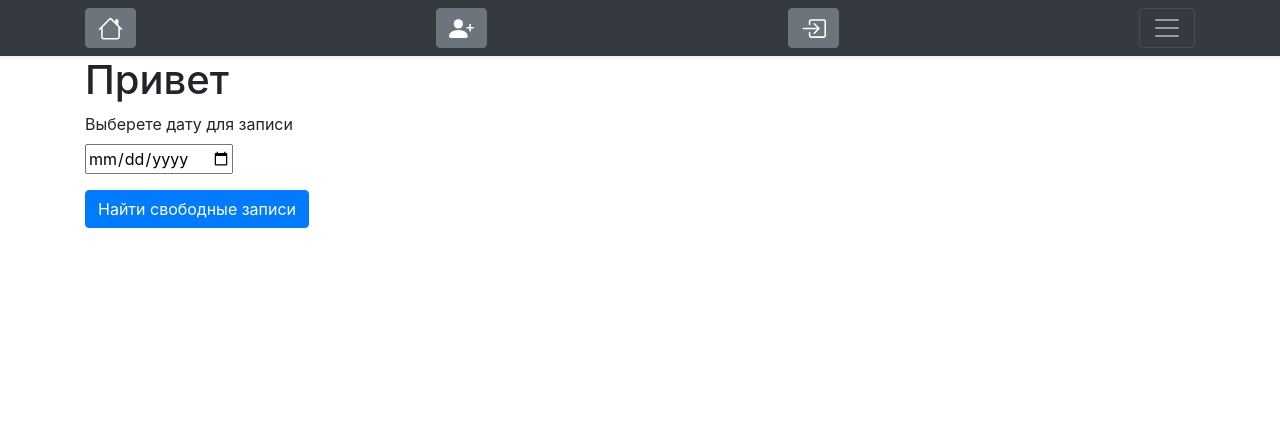
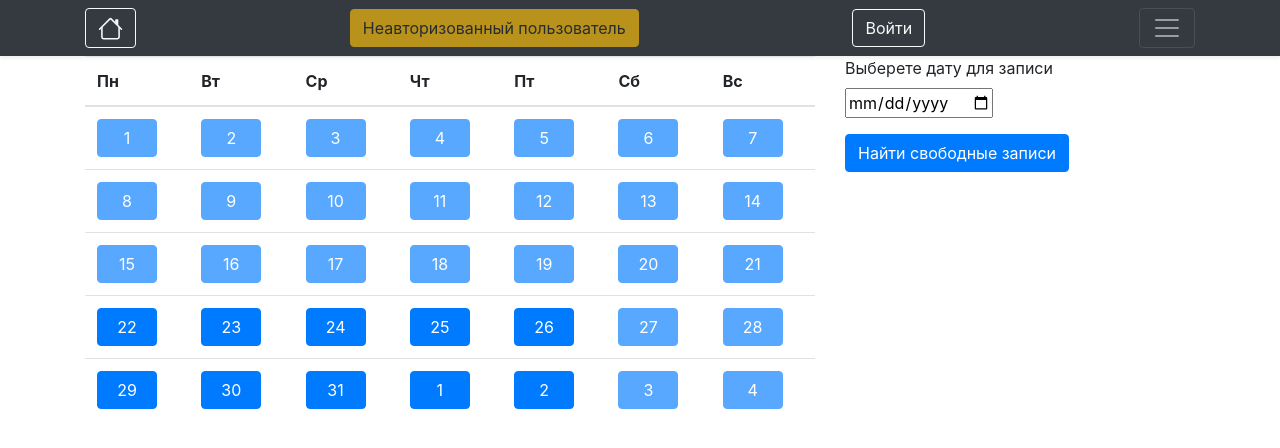
Before and after one commit to Spartan327/lp-registration-service, a Flask app: page / in a window 1280 px wide. Shown: the top 448 px of the page. Run offline with Flask 2, Linux system fonts and the light colour scheme; some libraries are stand-ins or nearby versions.

Commit message:
minimal working app

```diff
--- a/app/__init__.py
+++ b/app/__init__.py
@@ -4,6 +4,7 @@ from flask_login import LoginManager, login_user, logout_user, current_user, log
 
 from app.forms import LoginForm, FilterForm, ChooseRecordForm
 from app.models import db, Client, Schedule, Record, Correction
+from app.date_cheker import get_current_month
 
 
 def create_app():
@@ -22,19 +23,69 @@ def create_app():
     @app.route('/')
     def index():
         filter_form = FilterForm()
+        month = get_current_month()
         if current_user.is_authenticated:
             user_id = Client.query.filter(Client.username == current_user.username).first().id
             records_client = Record.query.filter_by(client_id=user_id).order_by(Record.start_time).all()
-            return render_template('index.html', records=records_client, form=filter_form)
-        return render_template('index.html', form=filter_form)
+            return render_template('index.html', records=records_client, form=filter_form, month=month, current_date=datetime.now().date())
+        return render_template('index.html', form=filter_form, month=month, current_date=datetime.now().date())
 
-    @app.route('/check-date', methods=['POST'])
+    @app.route('/check-date', methods=['GET', 'POST'])
     def check_date():
-        form = FilterForm()
         formbtn = ChooseRecordForm()
-        if form.validate_on_submit():
-            date = request.form['date']
-            date = datetime.strptime(date, '%Y-%m-%d')
+        if request.method == 'POST':
+            form = FilterForm()
+            if form.validate_on_submit():
+                date = request.form['date']
+                date = datetime.strptime(date, '%Y-%m-%d')
+                date_corrections = Correction.query.filter(Correction.start_time >= date).\
+                    filter(Correction.start_time <= date + timedelta(days=1)).order_by(Correction.start_time).all()
+                date_schedules = Schedule.query.filter_by(week_day=date.isoweekday()).order_by(Schedule.start_time).all()
+                date_records = Record.query.filter(Record.start_time >= date).\
+                    filter(Record.start_time <= date + timedelta(days=1)).order_by(Record.start_time).all()
+                for date_correction in date_corrections:
+                    shedule_windows_to_remove = 0
+                    remove_shedule_window = None
+                    for date_schedule in date_schedules:
+                        # Если есть окно для удаления, то удаляем из расписания
+                        if remove_shedule_window:
+                            date_schedules.remove(remove_shedule_window)
+                            remove_shedule_window = None
+                        # Сравниваем корректировку с расписанием
+                        if date_schedule.get_time() <= date_correction.get_start_time() < date_schedule.get_time_with_duration():
+                            if date_correction.duration % date_schedule.duration == 0:
+                                shedule_windows_to_remove = date_correction.duration / date_schedule.duration
+                            else:
+                                shedule_windows_to_remove = (date_correction.duration // date_schedule.duration) + 1
+                        # счетчик удаления окон в расписании
+                        if shedule_windows_to_remove > 0:
+                            remove_shedule_window = date_schedule
+                            shedule_windows_to_remove -= 1
+                for date_record in date_records:
+                    remove_shedule_window = None
+                    for date_schedule in date_schedules:
+                        if remove_shedule_window:
+                            date_schedules.remove(remove_shedule_window)
+                            print(remove_shedule_window.get_time())
+                            remove_shedule_window = None
+                        if date_schedule.get_time() == date_record.start_time.time():
+                            remove_shedule_window = date_schedule
+                            print(remove_shedule_window)
+                    if remove_shedule_window:
+                            date_schedules.remove(remove_shedule_window)
+                            print(remove_shedule_window.get_time())
+                            remove_shedule_window = None
+                return render_template(
+                    'check_date.html',
+                    date_schedules=date_schedules,
+                    date_corrections=date_corrections,
+                    date=date,
+                    date_records=date_records,
+                    form=formbtn
+                    )
+        if request.method == 'GET':
+            choose_day = request.args.get('day')
+            date = datetime.strptime(choose_day, '%Y-%m-%d')
             date_corrections = Correction.query.filter(Correction.start_time >= date).\
                 filter(Correction.start_time <= date + timedelta(days=1)).order_by(Correction.start_time).all()
             date_schedules = Schedule.query.filter_by(week_day=date.isoweekday()).order_by(Schedule.start_time).all()
@@ -58,7 +109,6 @@ def create_app():
                     if shedule_windows_to_remove > 0:
                         remove_shedule_window = date_schedule
                         shedule_windows_to_remove -= 1
-
             for date_record in date_records:
                 remove_shedule_window = None
                 for date_schedule in date_schedules:
@@ -68,6 +118,11 @@ def create_app():
                         remove_shedule_window = None
                     if date_schedule.get_time() == date_record.start_time.time():
                         remove_shedule_window = date_schedule
+                        print(remove_shedule_window)
+                if remove_shedule_window:
+                        date_schedules.remove(remove_shedule_window)
+                        print(remove_shedule_window.get_time())
+                        remove_shedule_window = None
             return render_template(
                 'check_date.html',
                 date_schedules=date_schedules,
@@ -129,7 +184,7 @@ def create_app():
     @app.route('/logout')
     def logout():
         logout_user()
-        flash('Вы успешно разлогинились')
+        flash('Вы разлогинились')
         return redirect(url_for('index'))
 
     return app
--- /dev/null
+++ b/app/date_cheker.py
@@ -0,0 +1,8 @@
+from calendar import Calendar
+import datetime
+
+
+def get_current_month():
+    current_date = datetime.date.today()
+    month = Calendar().monthdatescalendar(current_date.year, current_date.month)
+    return month
--- a/app/templates/base.html
+++ b/app/templates/base.html
@@ -31,26 +31,26 @@
             </div>
         </div>
         <div class="navbar navbar-dark bg-dark shadow-sm">
+
             <div class="container d-flex justify-content-between">
-                <button type="button" class="btn btn-secondary">
+
+                <a href="/" class="btn btn-outline-light me-2" role="button">
                     <svg xmlns="http://www.w3.org/2000/svg" width="25" height="25" fill="currentColor" class="bi bi-house" viewBox="0 0 16 16">
                         <path fill-rule="evenodd" d="M2 13.5V7h1v6.5a.5.5 0 0 0 .5.5h9a.5.5 0 0 0 .5-.5V7h1v6.5a1.5 1.5 0 0 1-1.5 1.5h-9A1.5 1.5 0 0 1 2 13.5zm11-11V6l-2-2V2.5a.5.5 0 0 1 .5-.5h1a.5.5 0 0 1 .5.5z"></path>
                         <path fill-rule="evenodd" d="M7.293 1.5a1 1 0 0 1 1.414 0l6.647 6.646a.5.5 0 0 1-.708.708L8 2.207 1.354 8.854a.5.5 0 1 1-.708-.708L7.293 1.5z"></path>
                     </svg>
-                </button>
+                </a>
 
-                <button type="button" class="btn btn-secondary">
-                    <svg xmlns="http://www.w3.org/2000/svg" width="25" height="25" fill="currentColor" class="bi bi-person-plus-fill" viewBox="0 0 16 16">
-                        <path d="M1 14s-1 0-1-1 1-4 6-4 6 3 6 4-1 1-1 1H1zm5-6a3 3 0 1 0 0-6 3 3 0 0 0 0 6z"></path>
-                        <path fill-rule="evenodd" d="M13.5 5a.5.5 0 0 1 .5.5V7h1.5a.5.5 0 0 1 0 1H14v1.5a.5.5 0 0 1-1 0V8h-1.5a.5.5 0 0 1 0-1H13V5.5a.5.5 0 0 1 .5-.5z"></path>
-                    </svg>
-                </button>
-                <button type="button" class="btn btn-secondary">
-                    <svg xmlns="http://www.w3.org/2000/svg" width="25" height="25" fill="currentColor" class="bi bi-box-arrow-in-right" viewBox="0 0 16 16">
-                        <path fill-rule="evenodd" d="M6 3.5a.5.5 0 0 1 .5-.5h8a.5.5 0 0 1 .5.5v9a.5.5 0 0 1-.5.5h-8a.5.5 0 0 1-.5-.5v-2a.5.5 0 0 0-1 0v2A1.5 1.5 0 0 0 6.5 14h8a1.5 1.5 0 0 0 1.5-1.5v-9A1.5 1.5 0 0 0 14.5 2h-8A1.5 1.5 0 0 0 5 3.5v2a.5.5 0 0 0 1 0v-2z"></path>
-                        <path fill-rule="evenodd" d="M11.854 8.354a.5.5 0 0 0 0-.708l-3-3a.5.5 0 1 0-.708.708L10.293 7.5H1.5a.5.5 0 0 0 0 1h8.793l-2.147 2.146a.5.5 0 0 0 .708.708l3-3z"></path>
-                    </svg>
-                </button>
+                {% if current_user.username %}
+                    <a href="#" class="btn btn-warning" role="button">Открыть профиль {{ current_user.username }}</a>
+                    <a href="{{ url_for('logout') }}" class="btn btn-outline-light me-2" role="button">Выход</a>
+                {% else %}
+                    <a href="#" class="btn btn-warning disabled" role="button">Неавторизованный пользователь</a>
+                    <a href="{{ url_for('login') }}" class="btn btn-outline-light me-2" role="button">Войти</a>
+                {% endif %}
+
+
+
                 <button class="navbar-toggler" type="button" data-toggle="collapse" data-target="#navbarHeader" aria-controls="navbarHeader" aria-expanded="false" aria-label="Toggle navigation">
                     <span class="navbar-toggler-icon"></span>
                 </button>
@@ -69,6 +69,8 @@
         {% endwith %}
         {% block page_content %}{% endblock %}
     </div>
+    <p></p>
+
     <!-- Optional JavaScript -->
     <!-- jQuery first, then Popper.js, then Bootstrap JS -->
     <script src="https://code.jquery.com/jquery-3.3.1.slim.min.js" integrity="sha384-q8i/X+965DzO0rT7abK41JStQIAqVgRVzpbzo5smXKp4YfRvH+8abtTE1Pi6jizo" crossorigin="anonymous"></script>
--- a/app/templates/index.html
+++ b/app/templates/index.html
@@ -3,11 +3,35 @@
 {% block title %}Запись на услугу{% endblock %}
 
 {% block page_content %}
-
-    <div class="page-header">
-        <h1>Привет {{ current_user.username }}</h1>
-    </div>
     <div class="row">
+        <div class="col-8">
+            <table class="table">
+                <thead>
+                    <tr>
+                      <th scope="col">Пн</th>
+                      <th scope="col">Вт</th>
+                      <th scope="col">Ср</th>
+                      <th scope="col">Чт</th>
+                      <th scope="col">Пт</th>
+                      <th scope="col">Сб</th>
+                      <th scope="col">Вс</th>
+                    </tr>
+                </thead>
+                <tbody>
+                    {% for week in month %}
+                        <tr>
+                        {% for day in week %}
+                            {% if day.isoweekday() <= 5 and day >= current_date %}
+                                <td><a class="btn btn-primary" href="{{ url_for('check_date', day=day) }}" role="button" style="display:block;width:60px">{{ day.day }}</a></td>
+                            {% else %}
+                                <td><a class="btn btn-primary disabled" tabindex="-1" href="#" role="button" style="display:block;width:60px" aria-disabled="true">{{ day.day }}</a></td>
+                            {% endif%}
+                        {% endfor %}
+                        </tr>
+                    {% endfor %}
+                </tbody>
+            </table>
+        </div>
         <div class="col-4">
             <form action="{{ url_for('check_date') }}" method="POST">
                 {{ form.hidden_tag() }}
@@ -17,12 +41,15 @@
                 </div>
                 {{ form.submit }}
             </form>
+            <p></p>
             {% if current_user.username %}
                 <h6>Вы записаны на следующее время:</h6>
             {% endif %}
+            <ul class="list-group">
             {% for record in records %}
-                <ul>{{ record.start_time }}</ul>
+                <li class="list-group-item">{{ record.start_time }}</li>
             {% endfor %}
+            </ul>
         </div>
     </div>
 {% endblock %}
```
Also changed, not shown: app/templates/check_date.html (+16 -8 lines), app.db, 1 other file.
